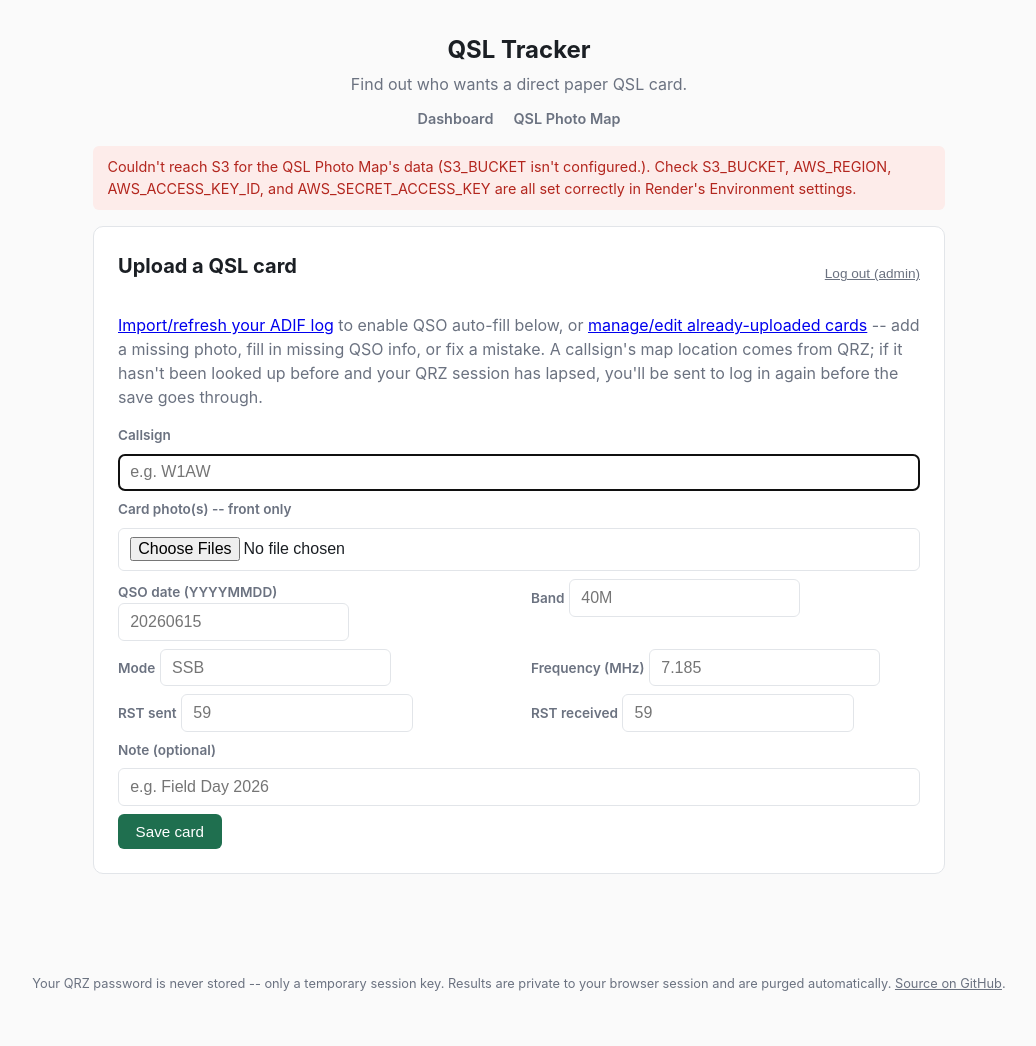
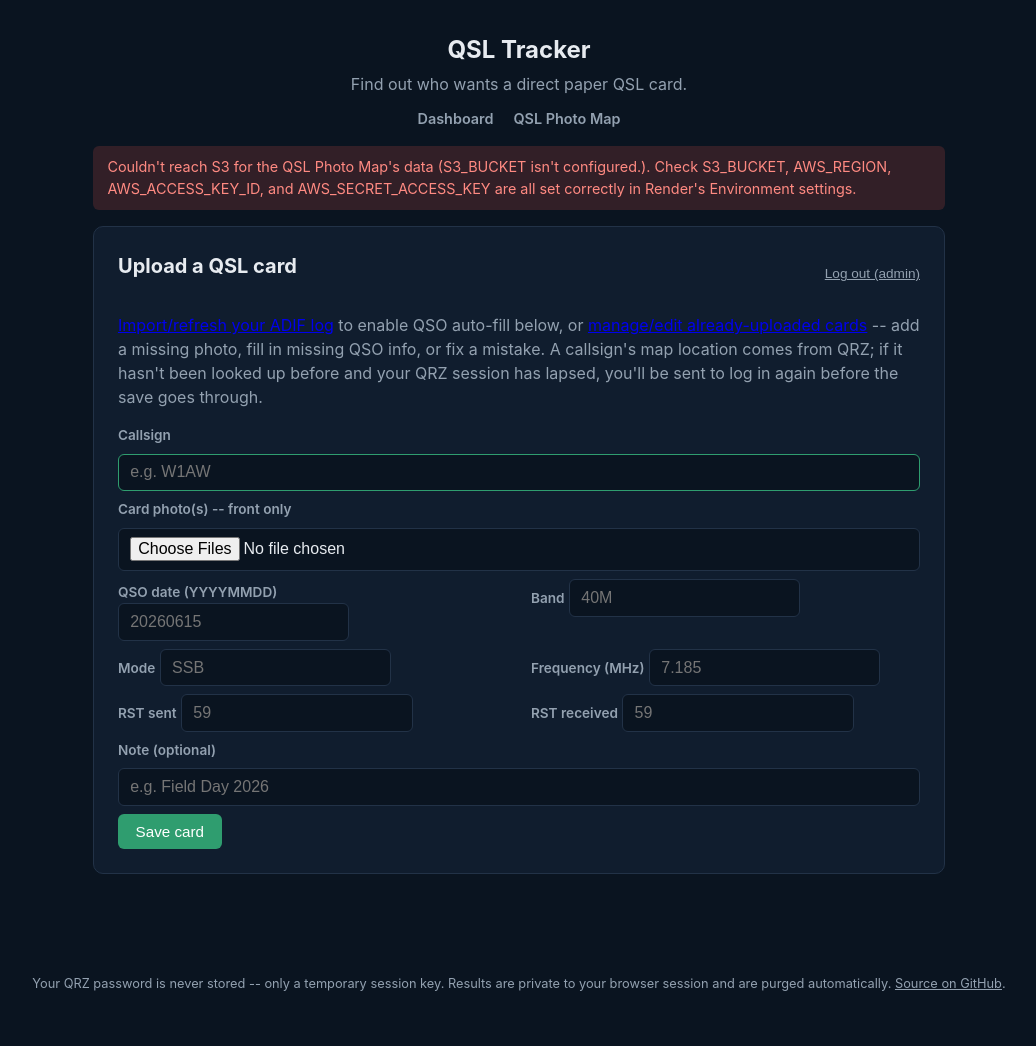
Before and after one commit to Jnubbz/qsl-tracker, a Flask app: page /admin/photomap/upload in a window 1280 px wide. Shown: the whole page, without its empty margins (121-1157 px from the left). Run offline with Flask 3, Linux system fonts and the light colour scheme; the visitor is signed in with stand-in values (Sample User, id 1); data that the repository does not hold is empty.

Commit message:
Dark theme, manage/edit cards, combined QRZ+admin login

```diff
--- a/static/style.css
+++ b/static/style.css
@@ -1,12 +1,12 @@
 :root {
-  --ink: #1b1f24;
-  --muted: #6b7280;
-  --border: #e2e5e9;
-  --accent: #1f6f4f;
+  --ink: #e7ebf0;
+  --muted: #93a1b0;
+  --border: #223247;
+  --accent: #2f9d6f;
   --accent-ink: #ffffff;
-  --danger: #b3261e;
-  --bg: #fafafa;
-  --card-bg: #ffffff;
+  --danger: #e5534b;
+  --bg: #0a1420;
+  --card-bg: #101d2e;
   font-family: -apple-system, BlinkMacSystemFont, "Segoe UI", Roboto, Helvetica, Arial, sans-serif;
 }
 
@@ -86,6 +86,23 @@ input[type="file"] {
   border: 1px solid var(--border);
   border-radius: 6px;
   font-size: 1rem;
+  background: var(--bg);
+  color: var(--ink);
+}
+
+input[type="text"]:focus,
+input[type="password"]:focus {
+  outline: none;
+  border-color: var(--accent);
+}
+
+select {
+  background: var(--bg);
+  color: var(--ink);
+  border: 1px solid var(--border);
+  border-radius: 6px;
+  padding: 0.4rem 0.6rem;
+  font-size: 0.9rem;
 }
 
 button {
@@ -170,7 +187,7 @@ table.contacts td {
   vertical-align: top;
 }
 
-table.contacts tr.direct { background: rgba(31, 111, 79, 0.06); }
+table.contacts tr.direct { background: rgba(47, 157, 111, 0.12); }
 
 .address-cell { white-space: pre-line; }
 
@@ -185,8 +202,8 @@ table.contacts tr.direct { background: rgba(31, 111, 79, 0.06); }
   font-size: 0.9rem;
 }
 
-.flash-success { background: #e6f4ea; color: #1f6f4f; }
-.flash-error { background: #fdecea; color: var(--danger); }
+.flash-success { background: rgba(47, 157, 111, 0.18); color: #6fd3a8; }
+.flash-error { background: rgba(229, 83, 75, 0.18); color: #ff8a82; }
 
 .site-footer {
   text-align: center;
```
